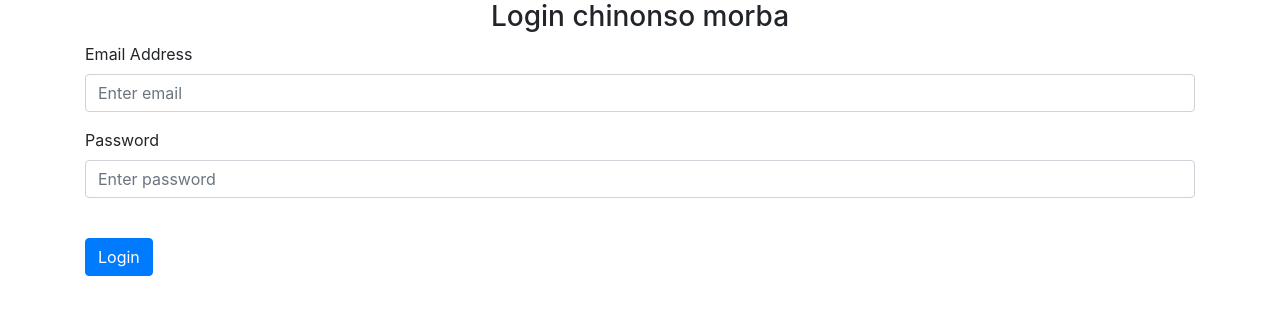
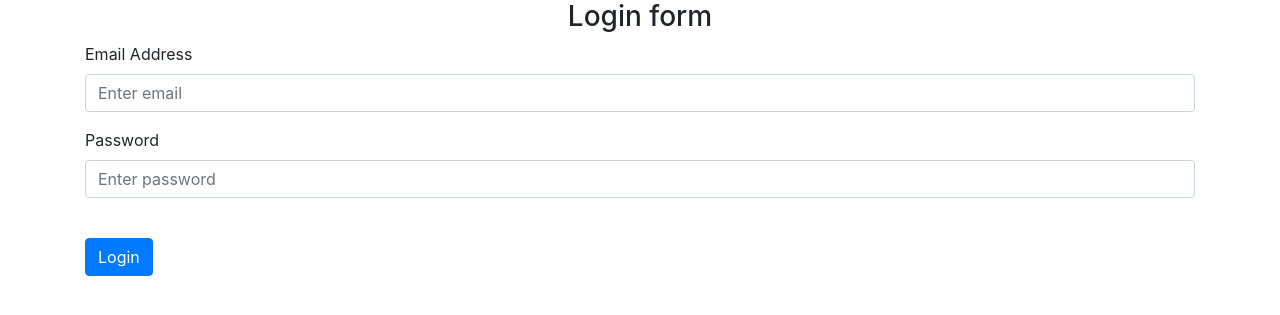
Before and after one commit to hngprojects/pr-deploy, a Flask app: page /login in a window 1280 px wide. Shown: the part 56-371 px from the top of the page. Run offline with Flask 3, Linux system fonts and the light colour scheme; some libraries are stand-ins or nearby versions.

Commit message:
Update login.html
Signed-off-by: Destiny Saturday  <destiny@destinedcodes.com>

```diff
--- a/website/templates/login.html
+++ b/website/templates/login.html
@@ -1,7 +1,7 @@
 {% extends "base.html" %} {% block title %}Login{% endblock %} {% block content
 %}
 <form method="POST">
-  <h3 align="center">Login chinonso morba</h3>
+  <h3 align="center">Login form</h3>
   <div class="form-group">
     <label for="email">Email Address</label>
     <input
```
